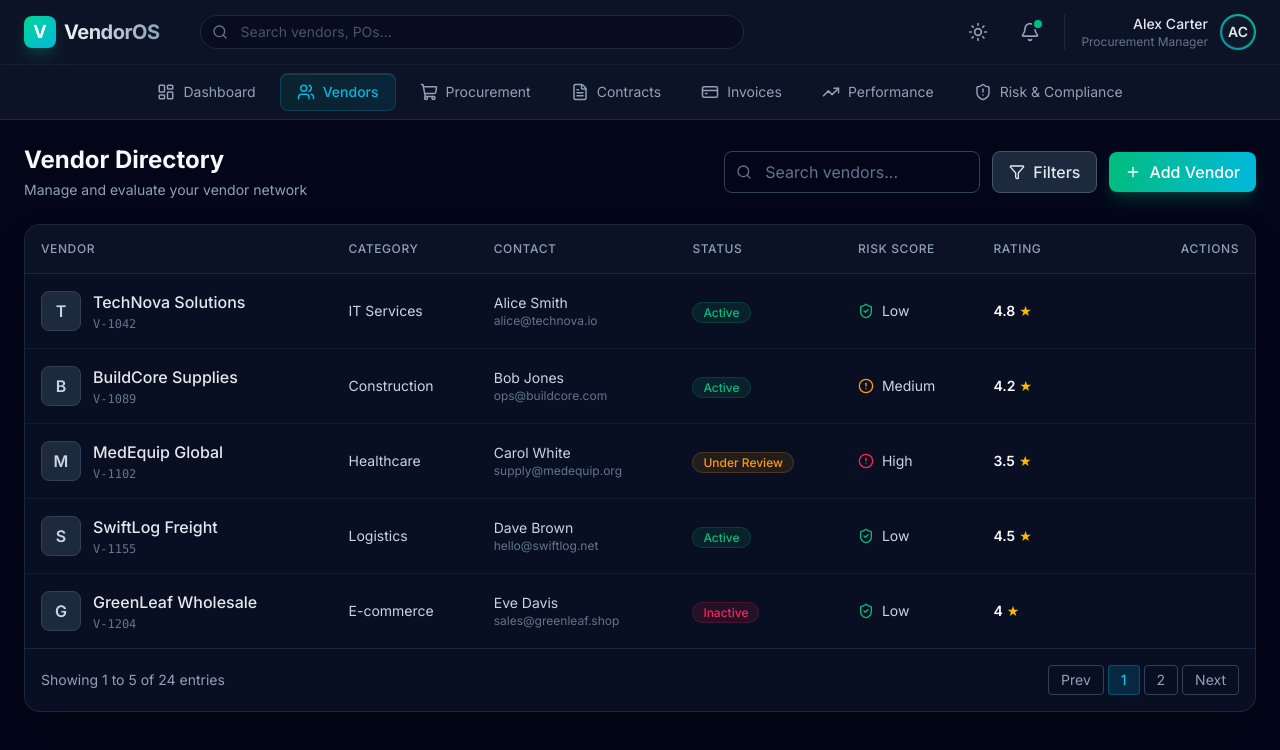
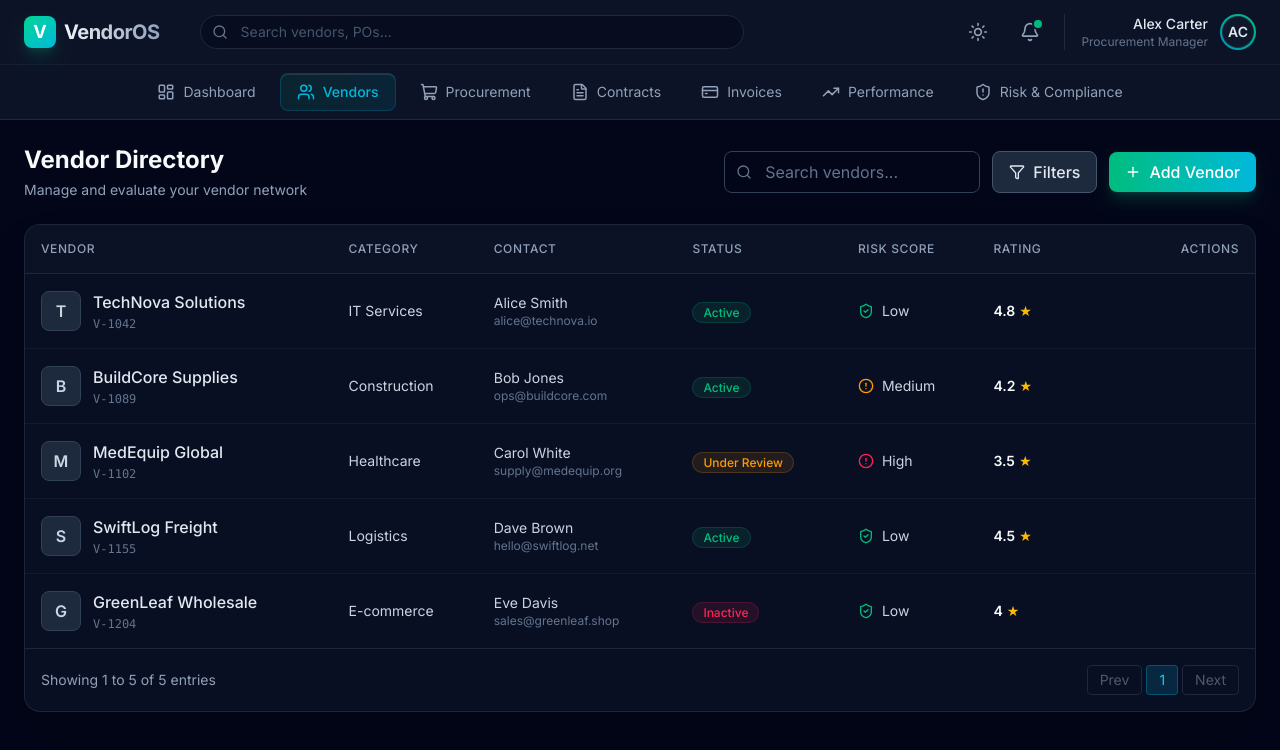
Before and after one commit to Jeevan0413/vendor2, a React (Vite) app: page /vendors in a window 1280 px wide. Shown: the top 750 px of the page. Built offline with nearby package versions, Linux system fonts and the light colour scheme.

Commit message:
feat: make pagination fully functional in vendors table

```diff
--- a/src/pages/Vendors.jsx
+++ b/src/pages/Vendors.jsx
@@ -1,4 +1,4 @@
-import { useState } from 'react';
+import { useState, useEffect } from 'react';
 import { motion } from 'framer-motion';
 import { Search, Filter, Plus, MoreVertical, Edit2, Eye, Trash2, ShieldCheck, AlertCircle } from 'lucide-react';
 import { useAppStore } from '../store/useAppStore';
@@ -20,6 +20,8 @@ const Vendors = () => {
   const [isEditModalOpen, setIsEditModalOpen] = useState(false);
   const [isViewModalOpen, setIsViewModalOpen] = useState(false);
   const [selectedVendor, setSelectedVendor] = useState(null);
+  const [currentPage, setCurrentPage] = useState(1);
+  const itemsPerPage = 5;
 
   const [filters, setFilters] = useState({ status: [], risk: [] });
 
@@ -95,6 +97,15 @@ const Vendors = () => {
     return matchesSearch && matchesStatus && matchesRisk;
   });
 
+  useEffect(() => {
+    setCurrentPage(1);
+  }, [searchQuery, filters]);
+
+  const totalEntries = filteredVendors.length;
+  const totalPages = Math.ceil(totalEntries / itemsPerPage) || 1;
+  const startIndex = (currentPage - 1) * itemsPerPage;
+  const paginatedVendors = filteredVendors.slice(startIndex, startIndex + itemsPerPage);
+
   return (
     <motion.div
       initial={{ opacity: 0, y: 10 }}
@@ -147,8 +158,8 @@ const Vendors = () => {
               </tr>
             </thead>
             <tbody className="divide-y divide-slate-800/50">
-              {filteredVendors.length > 0 ? (
-                filteredVendors.map((vendor) => (
+              {paginatedVendors.length > 0 ? (
+                paginatedVendors.map((vendor) => (
                 <tr key={vendor.id} className="hover:bg-slate-800/30 transition-colors group">
                   <td className="p-4">
                     <div className="flex items-center">
@@ -208,14 +219,41 @@ const Vendors = () => {
           </table>
         </div>
 
-        {/* Pagination Dummy */}
-        <div className="p-4 border-t border-slate-700/50 flex justify-between items-center text-sm text-slate-400">
-          <span>Showing 1 to 5 of 24 entries</span>
-          <div className="flex gap-1">
-            <button className="px-3 py-1 rounded border border-slate-700 hover:bg-slate-800 disabled:opacity-50">Prev</button>
-            <button className="px-3 py-1 rounded bg-cyan-600/20 text-cyan-400 border border-cyan-500/30">1</button>
-            <button className="px-3 py-1 rounded border border-slate-700 hover:bg-slate-800">2</button>
-            <button className="px-3 py-1 rounded border border-slate-700 hover:bg-slate-800">Next</button>
+        {/* Pagination Controls */}
+        <div className="p-4 border-t border-slate-700/50 flex flex-col sm:flex-row justify-between items-center text-sm text-slate-400 gap-4">
+          <span>
+            Showing {totalEntries === 0 ? 0 : startIndex + 1} to {Math.min(startIndex + itemsPerPage, totalEntries)} of {totalEntries} entries
+          </span>
+          <div className="flex gap-1 flex-wrap justify-center">
+            <button
+              onClick={() => setCurrentPage(p => Math.max(1, p - 1))}
+              disabled={currentPage === 1}
+              className="px-3 py-1 rounded border border-slate-700 hover:bg-slate-800 disabled:opacity-50 disabled:cursor-not-allowed transition-colors"
+            >
+              Prev
+            </button>
+
+            {[...Array(totalPages)].map((_, i) => (
+              <button
+                key={i + 1}
+                onClick={() => setCurrentPage(i + 1)}
+                className={`px-3 py-1 rounded border transition-colors ${
+                  currentPage === i + 1
+                    ? 'bg-cyan-600/20 text-cyan-400 border-cyan-500/30'
+                    : 'border-slate-700 hover:bg-slate-800'
+                }`}
+              >
+                {i + 1}
+              </button>
+            ))}
+
+            <button
+              onClick={() => setCurrentPage(p => Math.min(totalPages, p + 1))}
+              disabled={currentPage === totalPages}
+              className="px-3 py-1 rounded border border-slate-700 hover:bg-slate-800 disabled:opacity-50 disabled:cursor-not-allowed transition-colors"
+            >
+              Next
+            </button>
           </div>
         </div>
       </div>
```
